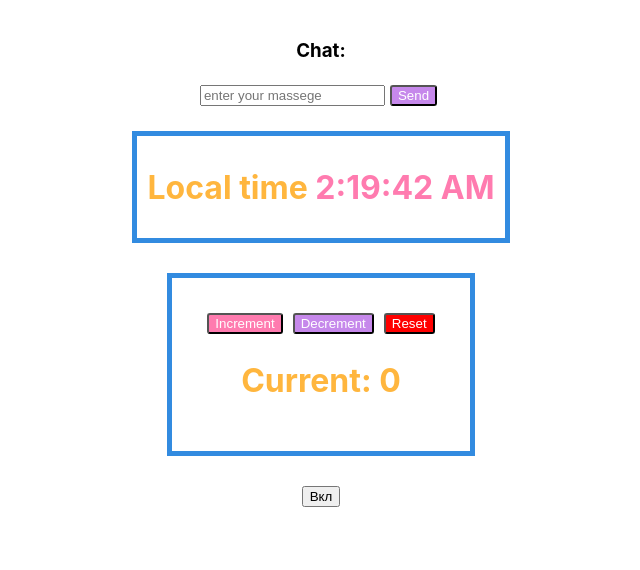
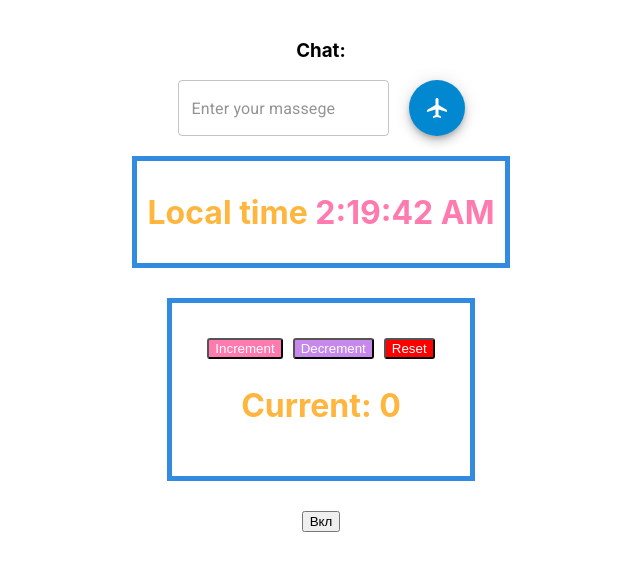
Before and after one commit to Huz-Din/MyChat-React-, a React (Create React App) app: page / in a window 1280 px wide. Shown: the top 570 px of the page, without its empty margins (374-1014 px from the left). Built offline with nearby package versions, Linux system fonts and the light colour scheme.

Commit message:
lesson 3

```diff
--- a/package.json
+++ b/package.json
@@ -3,6 +3,10 @@
   "version": "0.1.0",
   "private": true,
   "dependencies": {
+    "@emotion/react": "^11.9.0",
+    "@emotion/styled": "^11.8.1",
+    "@mui/icons-material": "^5.6.0",
+    "@mui/material": "^5.6.0",
     "@testing-library/jest-dom": "^5.16.1",
     "@testing-library/react": "^12.1.2",
     "@testing-library/user-event": "^13.5.0",
--- a/public/index.html
+++ b/public/index.html
@@ -10,7 +10,14 @@
       content="Web site created using create-react-app"
     />
     <link rel="apple-touch-icon" href="%PUBLIC_URL%/logo192.png" />
-    <link rel="manifest" href="%PUBLIC_URL%/manifest.json" />
+    <link
+      rel="stylesheet"
+      href="https://fonts.googleapis.com/css?family=Roboto:300,400,500,700&display=swap"
+    />
+    <link
+      rel="stylesheet"
+      href="https://fonts.googleapis.com/icon?family=Material+Icons"
+    />
     <title>My first Chat</title>
   </head>
 
--- a/src/App.js
+++ b/src/App.js
@@ -1,6 +1,17 @@
 import React, { useState, useEffect } from "react";
 import AUTHOR from "./constants";
 import styles from "./index.module.css";
+import TextField from "@mui/material/TextField";
+import Fab from "@mui/material/Fab";
+import LocalAirportIcon from "@mui/icons-material/LocalAirport";
+import Box from "@mui/material/Box";
+// import List from "@mui/material/List";
+// import ListItem from "@mui/material/ListItem";
+// import ListItemButton from "@mui/material/ListItemButton";
+// import ListItemIcon from "@mui/material/ListItemIcon";
+// import ListItemText from "@mui/material/ListItemText";
+// import Divider from "@mui/material/Divider";
+import Messages from "./Messages";
 
 const App = () => {
   const [messagelist, setMessagelist] = useState([]);
@@ -28,8 +39,16 @@ const App = () => {
     }
   };
 
+  // const Input = (props) => {
+  //   const inputRef = useRef(null);
+  //   return (
+  //   <input ref={inputRef} />
+  //   )
+  //   },
+
   useEffect(() => {
     let timerID;
+
     if (
       messagelist.length > 0 &&
       messagelist[messagelist.length - 1].author !== AUTHOR.bot
@@ -47,26 +66,57 @@ const App = () => {
   }, [messagelist]);
 
   return (
-    <div className={styles.wrapper__message}>
+    <Box className={styles.wrapper__message}>
       <h3>Chat: </h3>
-      {messagelist.map((element) => (
-        <div>
-          <p>{element.author}</p>
-          <p>{element.text}</p>
+      <Messages messages={messagelist} />
+      {/* {messagelist.map((element, index) => (
+        <div key={index}>
+          <List>
+            <ListItem disablePadding></ListItem>
+            <ListItemButton>
+              <ListItemIcon>{element.author}</ListItemIcon>
+              <ListItemText primary={element.text} />
+            </ListItemButton>
+            <Divider />
+          </List>
         </div>
-      ))}
-      <input
-        placeholder={"enter your massege"}
+      ))} */}
+      <TextField
+        // ref={inputRef}
+        style={{ marginRight: "20px" }}
+        placeholder={"Enter your massege"}
         type="text"
         value={value}
         onChange={updateMessage}
         onKeyPress={sendMessagePress}
       />
-      <button className={styles.button__sendmessage} onClick={sendMessage}>
-        Send
-      </button>
-    </div>
+      <Fab onClick={sendMessage} color="info" aria-label="add">
+        <LocalAirportIcon />
+      </Fab>
+    </Box>
   );
+  // return (
+  //   <div className={styles.wrapper__message}>
+  //     <h3>Chat: </h3>
+  //     {messagelist.map((element, index) => (
+  //       <div key={index}>
+  //         <p>{element.author}</p>
+  //         <p>{element.text}</p>
+  //       </div>
+  //     ))}
+  //     <TextField
+  //       style={{ marginRight: "20px" }}
+  //       placeholder={"enter your massege"}
+  //       type="text"
+  //       value={value}
+  //       onChange={updateMessage}
+  //       onKeyPress={sendMessagePress}
+  //     />
+  //     <Fab onClick={sendMessage} color="info" aria-label="add">
+  //       <LocalAirportIcon />
+  //     </Fab>
+  //   </div>
+  // );
 };
 
 export default App;
--- /dev/null
+++ b/src/Messages.js
@@ -0,0 +1,29 @@
+import React from "react";
+import List from "@mui/material/List";
+import ListItem from "@mui/material/ListItem";
+import ListItemButton from "@mui/material/ListItemButton";
+import ListItemIcon from "@mui/material/ListItemIcon";
+import ListItemText from "@mui/material/ListItemText";
+import Divider from "@mui/material/Divider";
+
+const Messages = (props) => {
+  const { messages } = props;
+
+  return (
+    <>
+      {messages.map((element, index) => (
+        <div key={index}>
+          <List>
+            <ListItem disablePadding></ListItem>
+            <ListItemButton>
+              <ListItemIcon>{element.author}</ListItemIcon>
+              <ListItemText primary={element.text} />
+            </ListItemButton>
+            <Divider />
+          </List>
+        </div>
+      ))}
+    </>
+  );
+};
+export default Messages;
--- a/src/constants.js
+++ b/src/constants.js
@@ -1,6 +1,9 @@
+import AccountCircleIcon from "@mui/icons-material/AccountCircle";
+import AdbIcon from "@mui/icons-material/Adb";
+
 const AUTHOR = {
-  me: "Lone_wolf",
-  bot: "Syntetic_friend",
+  me: <AccountCircleIcon />,
+  bot: <AdbIcon />,
 };
 
 export default AUTHOR;
--- a/src/index.js
+++ b/src/index.js
@@ -7,15 +7,28 @@ import Clock from "./clock";
 import Counter from "./counter";
 import Toggle from "./toggle";
 import App from "./App";
+import { orange } from "@mui/material/colors";
+import { createTheme, ThemeProvider } from "@mui/material";
+
+const theme = createTheme({
+  palette: {
+    text: "disabled",
+  },
+  status: {
+    danger: orange[500],
+  },
+});
 
 ReactDOM.render(
   <React.StrictMode>
+    <ThemeProvider theme={theme}>
       <div className={styles.container}>
         <App />
         <Clock />
         <Counter />
         <Toggle />
       </div>
+    </ThemeProvider>
   </React.StrictMode>,
   document.getElementById("root")
 );
--- a/src/index.module.css
+++ b/src/index.module.css
@@ -98,8 +98,8 @@ code {
 }
 
 .button__sendmessage {
-  color: #fff;
+  /* color: #fff;
   background-color: #c688eb;
-  border-radius: 3px;
+  border-radius: 3px; */
   margin: 5px;
 }
```
Also changed, not shown: 1 other file (tests, documents, lock files or other folders). Lines whose indentation alone changed are shown as unchanged.
